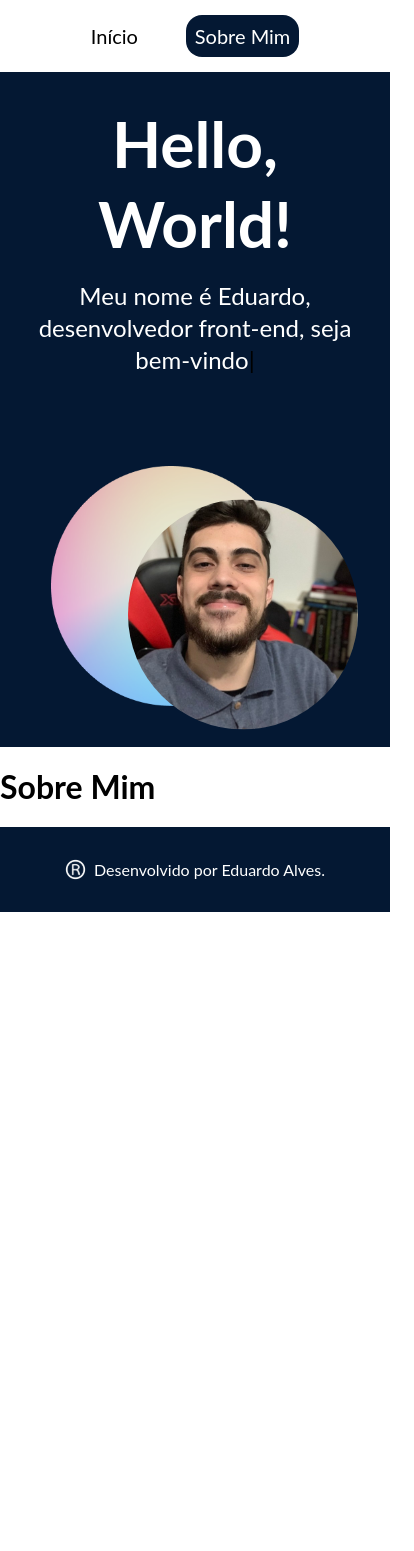
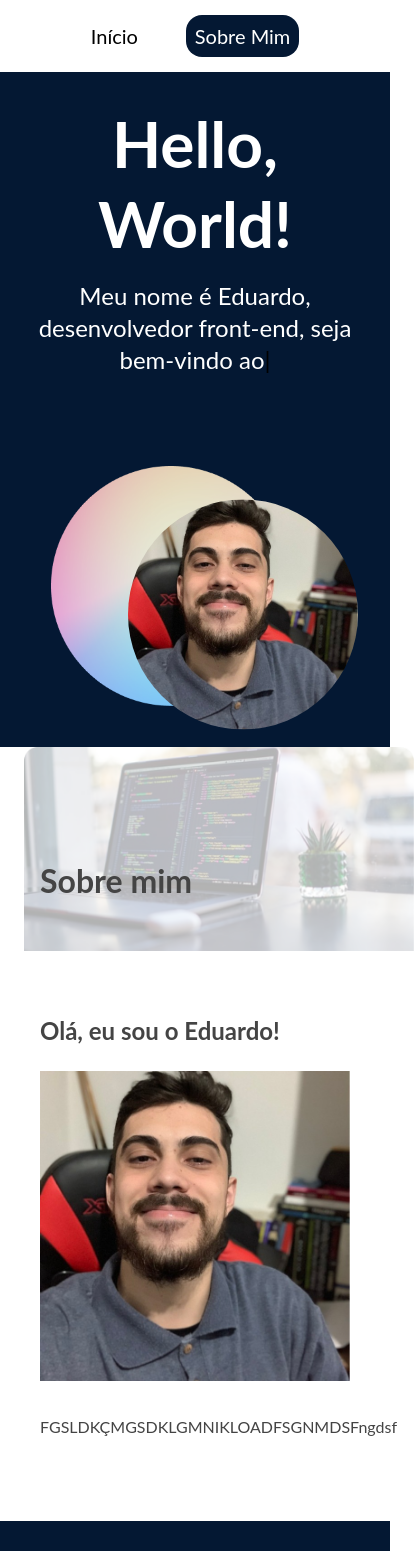
Before and after one commit to eduardojanegitz/hello-world, a React (Create React App) app: page /aboutme in a window 390 px wide. Shown: the top 1551 px of the page, 414 px wide, since content can reach past the window. Before the commit the page ends 912 px from the top, so only its background shows below. Built offline with nearby package versions, Linux system fonts and the light colour scheme.

Commit message:
customize about me page

```diff
--- a/src/App.js
+++ b/src/App.js
@@ -12,11 +12,13 @@ export default function App() {
 
       <Routes>
         <Route path="/" element={<DefaultPage />}>
-          <Route path="/" element={<Home />} />
+          <Route index element={<Home />} />
           <Route path="aboutme" element={<AboutMe />} />
         </Route>
 
-        <Route path="*" element={<div>Página não encontrada</div>} />
+        <Route path="*" element={
+          <div>Página não encontrada</div>
+        } />
       </Routes>
 
       <Footer />
--- a/src/components/DefaultPage/index.js
+++ b/src/components/DefaultPage/index.js
@@ -1,7 +1,6 @@
 import Banner from "components/Banner";
 import React from "react";
 import { Outlet } from "react-router-dom";
-import styles from "./DefaultPage.module.css";
 
 export default function DefaultPage() {
     return (
--- /dev/null
+++ b/src/components/ModelPost/ModelPost.module.css
@@ -0,0 +1,52 @@
+.modelPostContainer {
+    color: var(--post-font-color);
+    position: relative;
+
+}
+
+.coverPhoto,
+.title {
+    height: 204px;
+}
+
+.coverPhoto {
+    width: 100%;
+    background-size: cover;
+    background-repeat: no-repeat;
+    opacity: 0.3;
+    position: absolute;
+    top: 0;
+    z-index: -1;
+
+}
+
+.postContentContainer {
+    padding: 2.5rem 7.5rem 4.5rem;
+}
+
+.title {
+    padding: 0 7.5rem;
+    font-size: 4rem;
+    display: flex;
+    align-items: center;
+}
+
+@media (max-width: 744px) {
+    .modelPostContainer {
+        padding: 2rem 1.5rem 1.5rem;
+    }
+
+    .coverPhoto .title {
+        height: 104px;
+    }
+
+    .title {
+        padding: 0 1rem;
+        font-size: 2rem;
+    }
+
+    .postContentContainer {
+        padding: 2rem 1rem 1.5rem;
+
+    }
+}
--- /dev/null
+++ b/src/components/ModelPost/index.js
@@ -0,0 +1,23 @@
+import React from "react";
+import styles from "./ModelPost.module.css";
+
+export default function ModelPost({ coverPhoto, title, children }) {
+
+    return (
+        <article className={styles.modelPostContainer}>
+            <div
+                className={styles.coverPhoto}
+                style={{ backgroundImage: `url(${coverPhoto})`}}
+            />
+
+            <h2 className={styles.title}>
+                {title}
+            </h2>
+
+            <div className={styles.postContentContainer}>
+                {children}
+            </div>
+        </article>
+
+    )
+}
--- /dev/null
+++ b/src/pages/AboutMe/AboutMe.module.css
@@ -0,0 +1,48 @@
+.aboutMePhoto {
+    margin-bottom: .5rem;
+    margin-left: 1.5rem;
+    width: 40vw;
+    float: right;
+}
+
+.subtitle {
+    margin-bottom: 2rem;
+    font-size: 2.5rem;
+}
+
+.paragraph {
+    text-align: justify;
+    font-size: 1.5rem;
+    line-height: 2.25rem;
+    margin-bottom: 1.5rem;
+}
+
+@media (max-width: 1100px) {
+    .aboutMePhoto {
+        float: none;
+        display: block;
+        margin: 0 auto 2rem;
+        width: 70vw;
+    }
+
+    .paragraph {
+        margin-bottom: 2rem;
+    }
+}
+
+@media (max-width: 744px) {
+    .aboutMePhoto{
+        width: 100%;
+    }
+
+    .subtitle {
+        font-size: 1.5rem;
+        line-height: 2rem;
+        margin-bottom: 1.5rem;
+    }
+
+    .paragraph {
+        font-size: 1rem;
+        line-height: 1.75rem;
+    }
+}
--- a/src/pages/AboutMe/index.js
+++ b/src/pages/AboutMe/index.js
@@ -1,7 +1,30 @@
+import ModelPost from "components/ModelPost";
 import React from "react";
+import coverPhoto from "assets/sobre_mim_capa.png"
+import styles from "./AboutMe.module.css";
+import aboutMePhoto from "assets/minha_foto.png"
 
 export default function AboutMe() {
     return (
-        <h1>Sobre Mim</h1>
+        <ModelPost
+            coverPhoto={coverPhoto}
+            title="Sobre mim"
+        >
+            <h3 className={styles.subtitle}>
+                Olá, eu sou o Eduardo!
+            </h3>
+
+            <img
+                src={aboutMePhoto}
+                alt="Foto do Eduardo"
+                className={styles.aboutMePhoto}
+            />
+
+            <p className={styles.paragraph}>
+                FGSLDKÇMGSDKLGMNIKLOADFSGNMDSFngdsf
+            </p>
+
+
+        </ModelPost>
     )
 }
```
Also changed, not shown: src/components/DefaultPage/DefaultPage.module.css (deleted), 1 other file (tests, documents, lock files or other folders).
